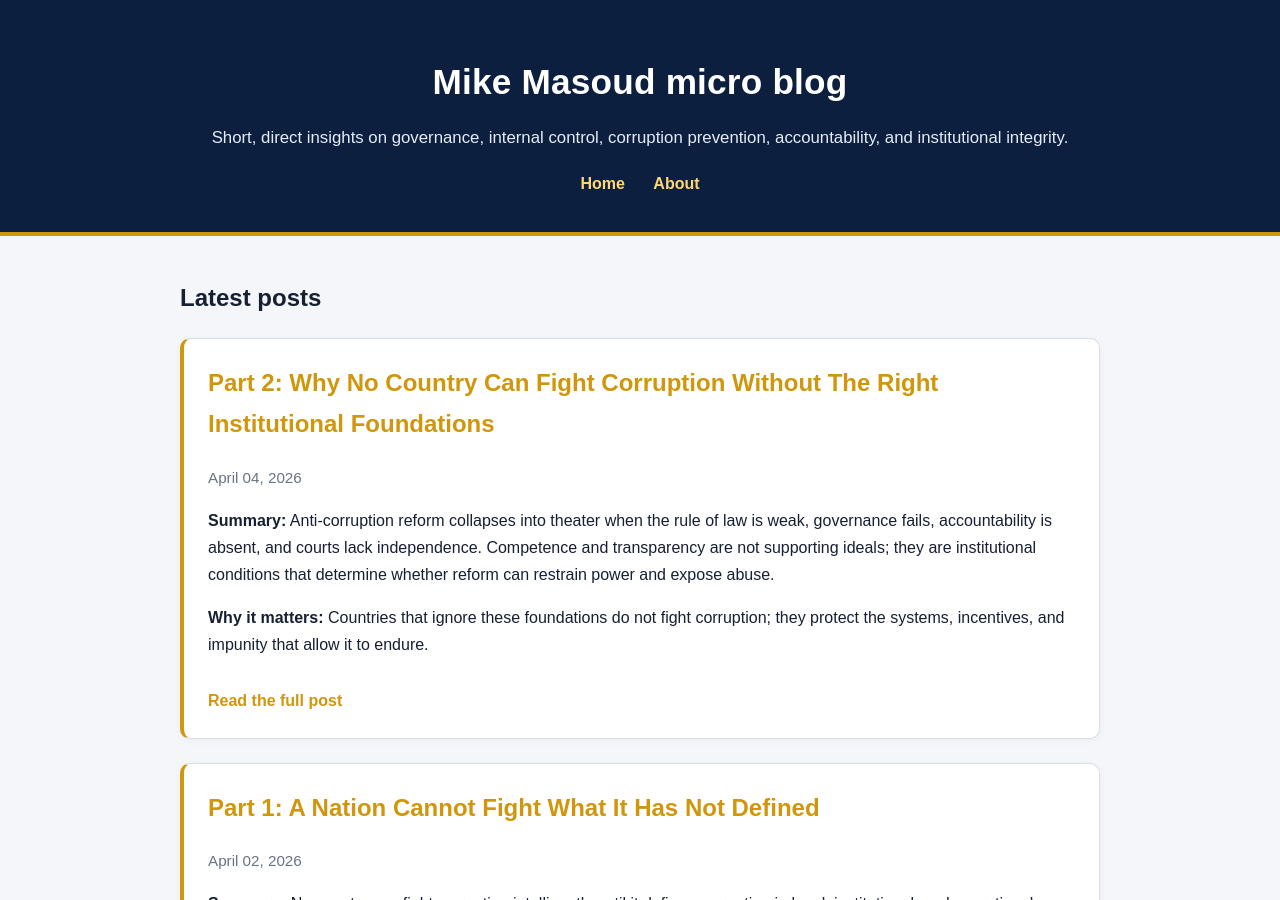
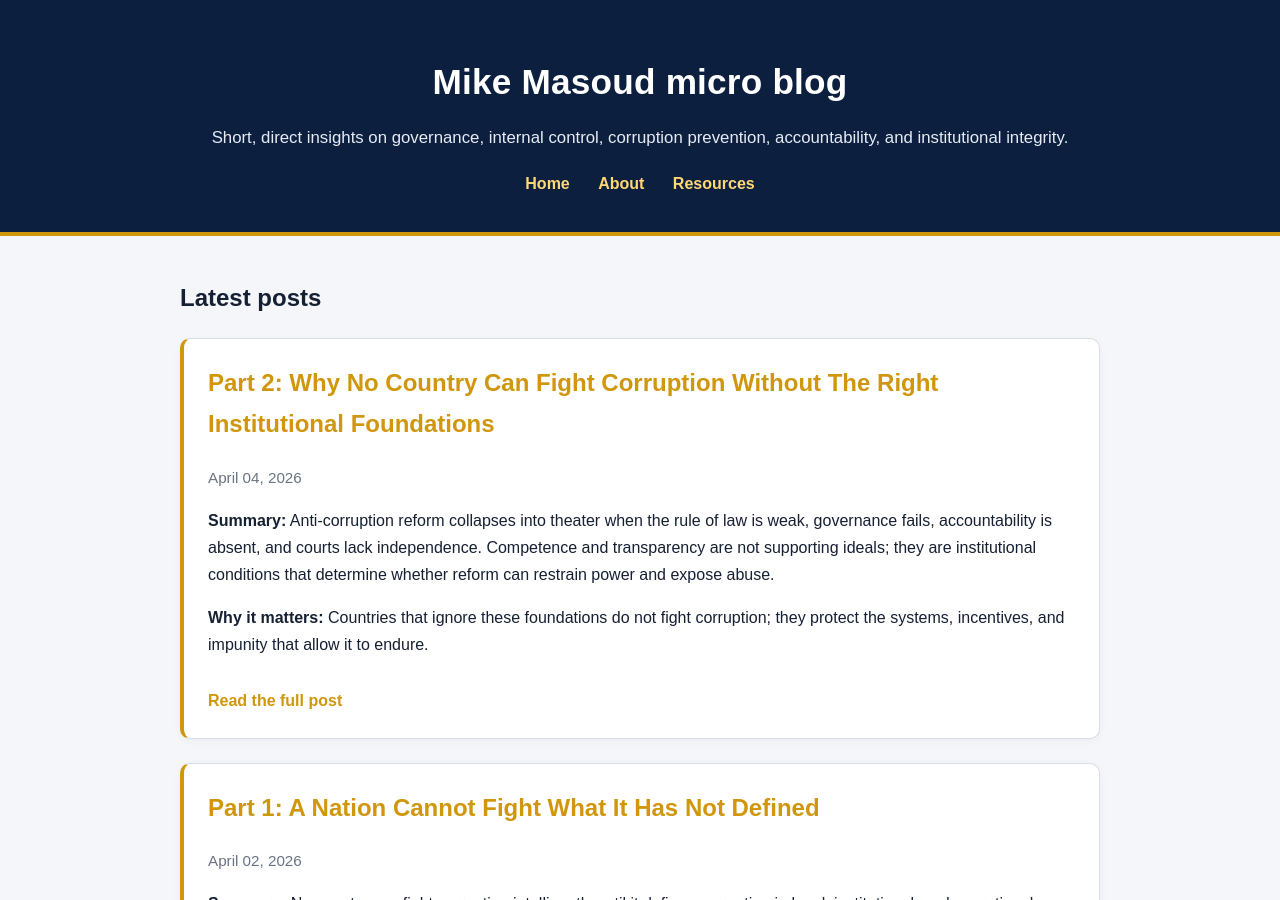
Before and after one commit to mikemasoud/microblog, a Jekyll site: the page built from index.md, in a window 1280 px wide and 900 px high. Built offline with Jekyll 4.4.1, drawn with Linux system fonts in a browser that asks for light colours.

Commit message:
Update default.html

```diff
--- a/_layouts/default.html
+++ b/_layouts/default.html
@@ -14,6 +14,7 @@
     <nav class="site-nav">
       <a href="/">Home</a>
       <a href="/about/">About</a>
+      <a href="/resources.html">Resources</a>
     </nav>
   </header>
 
```
